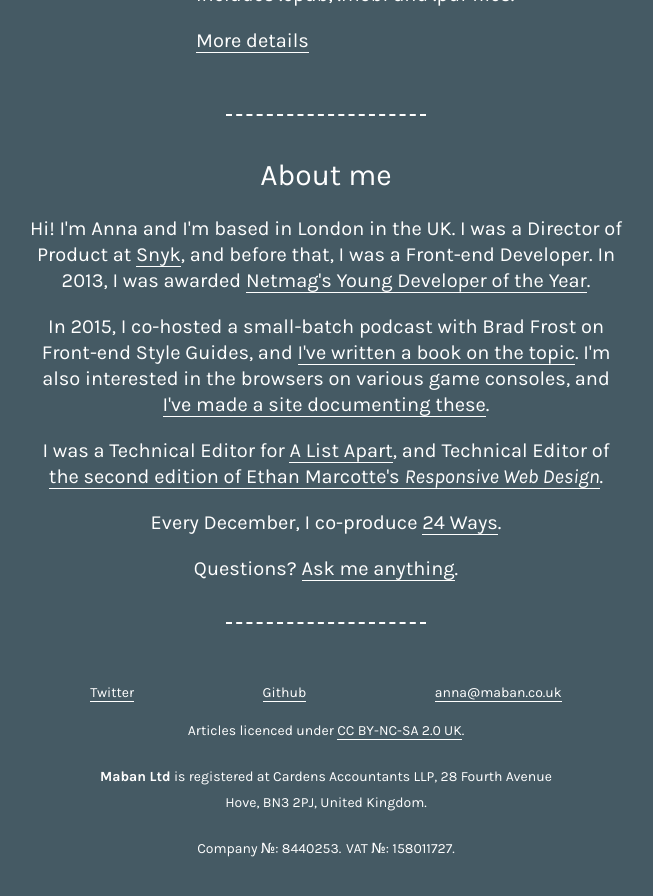
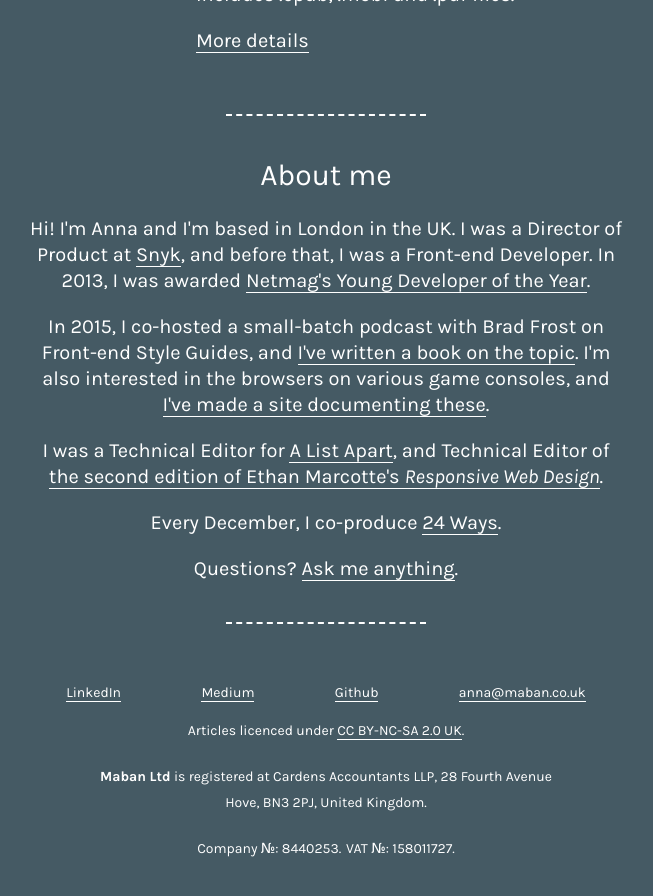
Before and after one commit to maban/maban, a Jekyll site: the page built from index.html, in a window 1280 px wide and 900 px high, scrolled down 899 px. Shown: the top 896 px of the window, without its empty margins (314-967 px from the left). Built offline with Jekyll 4.4.1, drawn with Linux system fonts in a browser that asks for light colours; Markdown is read by kramdown in place of the engine named in the settings; a script that is not in the unit is left out; the list of posts is cut into pages by our own code.

Commit message:
chore: update footer links
* Remove Twitter
* Add LinkedIn and Medium

```diff
--- a/_includes/footer.html
+++ b/_includes/footer.html
@@ -2,7 +2,8 @@
   <div class="l-container l-container--tight u-centered">
 
   <ul class="list-unstyled list-horizontal footer__links">
-      <li><a href="https://twitter.com/anna_debenham" rel="me">Twitter</a></li>
+      <li><a href="https://www.linkedin.com/in/anna-debenham/" rel="me">LinkedIn</a></li>
+      <li><a href="https://medium.com/@annaboldstart" rel="me">Medium</a></li>
       <li><a href="https://github.com/maban" rel="me">Github</a></li>
       <li><a href="mailto:anna@maban.co.uk" rel="me">anna@maban.co.uk</a></li>
   </ul>
```
